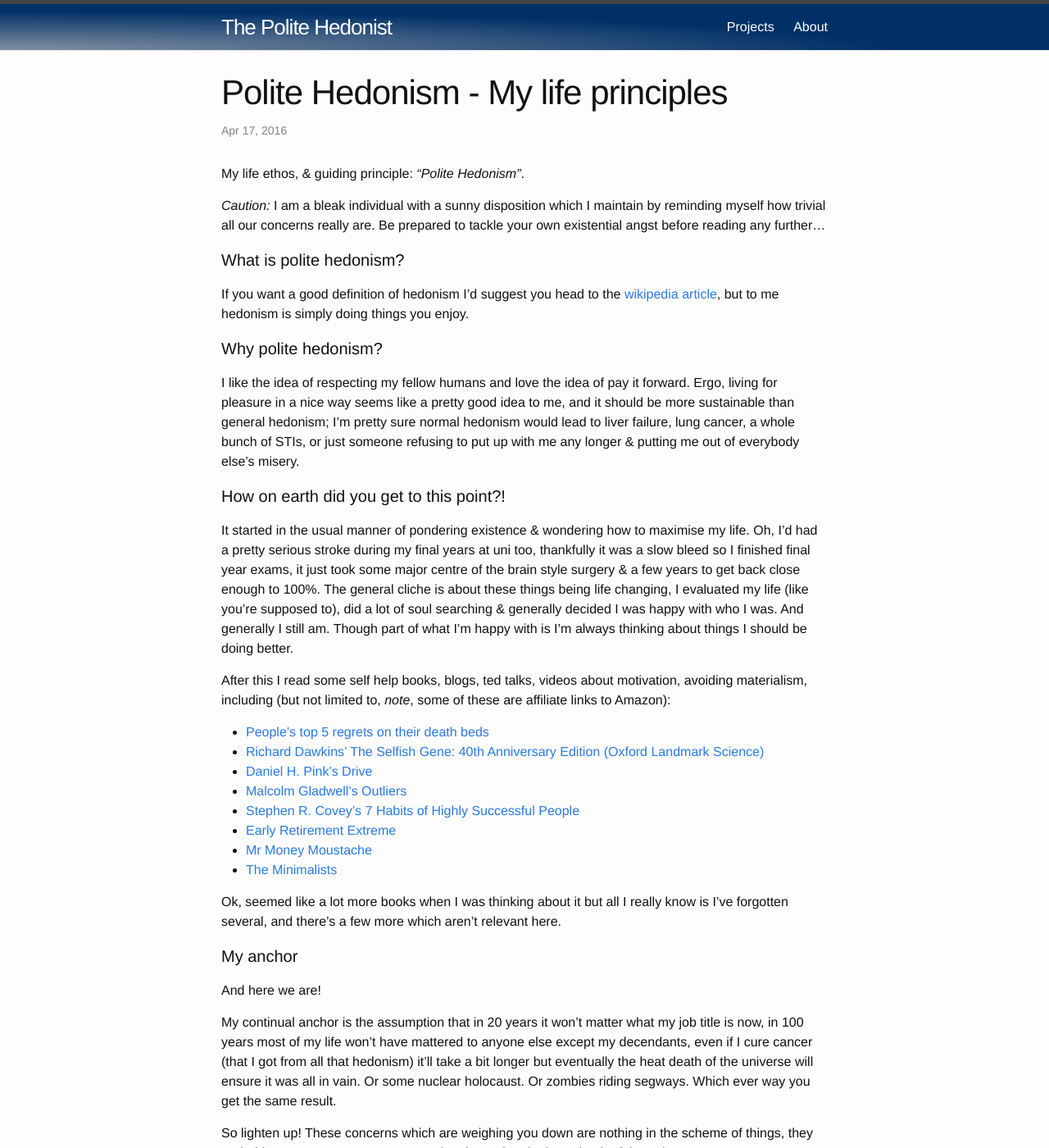
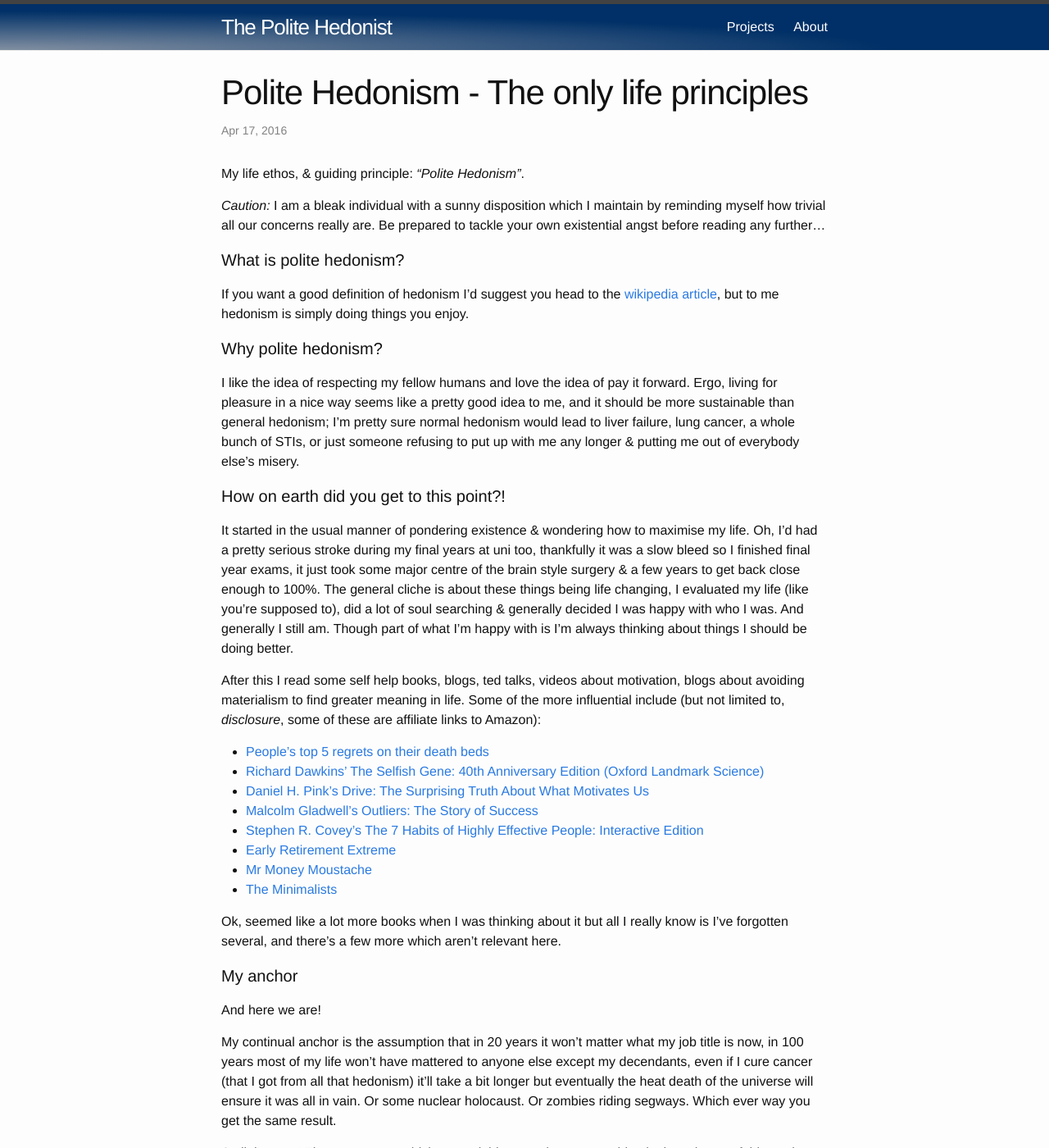
Before and after one commit to krutisfood/krutisfood.github.io, a Jekyll site: the page built from _posts/2016-04-17-polite-hedonism.markdown, in a window 1280 px wide and 1400 px high. Shown: the whole window at 82% size. Built offline with Jekyll 4.4.1, drawn with Linux system fonts in a browser that asks for light colours.

Commit message:
Affiliate links for rest of hedonist books

```diff
--- a/_posts/2016-04-17-polite-hedonism.markdown
+++ b/_posts/2016-04-17-polite-hedonism.markdown
@@ -1,6 +1,6 @@
 ---
 layout: post
-title:  "Polite Hedonism - My life principles"
+title:  "Polite Hedonism - The only life principles"
 date:   2016-04-17 22:00:33 +1000
 categories: polite hedonism life ethos
 ---
@@ -17,13 +17,13 @@ I like the idea of respecting my fellow humans and love the idea of pay it forwa
 #### How on earth did you get to this point?!
 It started in the usual manner of pondering existence & wondering how to maximise my life.  Oh, I'd had a pretty serious stroke during my final years at uni too, thankfully it was a slow bleed so I finished final year exams, it just took some major centre of the brain style surgery & a few years to get back close enough to 100%.  The general cliche is about these things being life changing, I evaluated my life (like you're supposed to), did a lot of soul searching & generally decided I was happy with who I was.  And generally I still am. Though part of what I'm happy with is I'm always thinking about things I should be doing better.
 
-After this I read some self help books, blogs, ted talks, videos about motivation, avoiding materialism, including (but not limited to, _note_, some of these are affiliate links to Amazon):
+After this I read some self help books, blogs, ted talks, videos about motivation, blogs about avoiding materialism to find greater meaning in life. Some of the more influential include (but not limited to, *disclosure*, some of these are affiliate links to Amazon):
 
 * [People's top 5 regrets on their death beds](https://www.youtube.com/watch?v=RZXTMmYfOsc)
 * [Richard Dawkins' The Selfish Gene: 40th Anniversary Edition (Oxford Landmark Science)][selfish-gene]
-* [Daniel H. Pink's Drive](http://www.danpink.com/books/drive/)
-* [Malcolm Gladwell's Outliers](http://gladwell.com/outliers/)
-* [Stephen R. Covey's 7 Habits of Highly Successful People](https://www.stephencovey.com/7habits/7habits.php)
+* [Daniel H. Pink's Drive: The Surprising Truth About What Motivates Us][drive]
+* [Malcolm Gladwell's Outliers: The Story of Success][outliers]
+* [Stephen R. Covey's The 7 Habits of Highly Effective People: Interactive Edition][7-habits]
 * [Early Retirement Extreme](http://earlyretirementextreme.com/)
 * [Mr Money Moustache](http://www.mrmoneymustache.com/)
 * [The Minimalists](http://www.theminimalists.com/)
```
Also changed, not shown: other parts of _posts/2016-04-17-polite-hedonism.markdown (+3 -0 lines).
